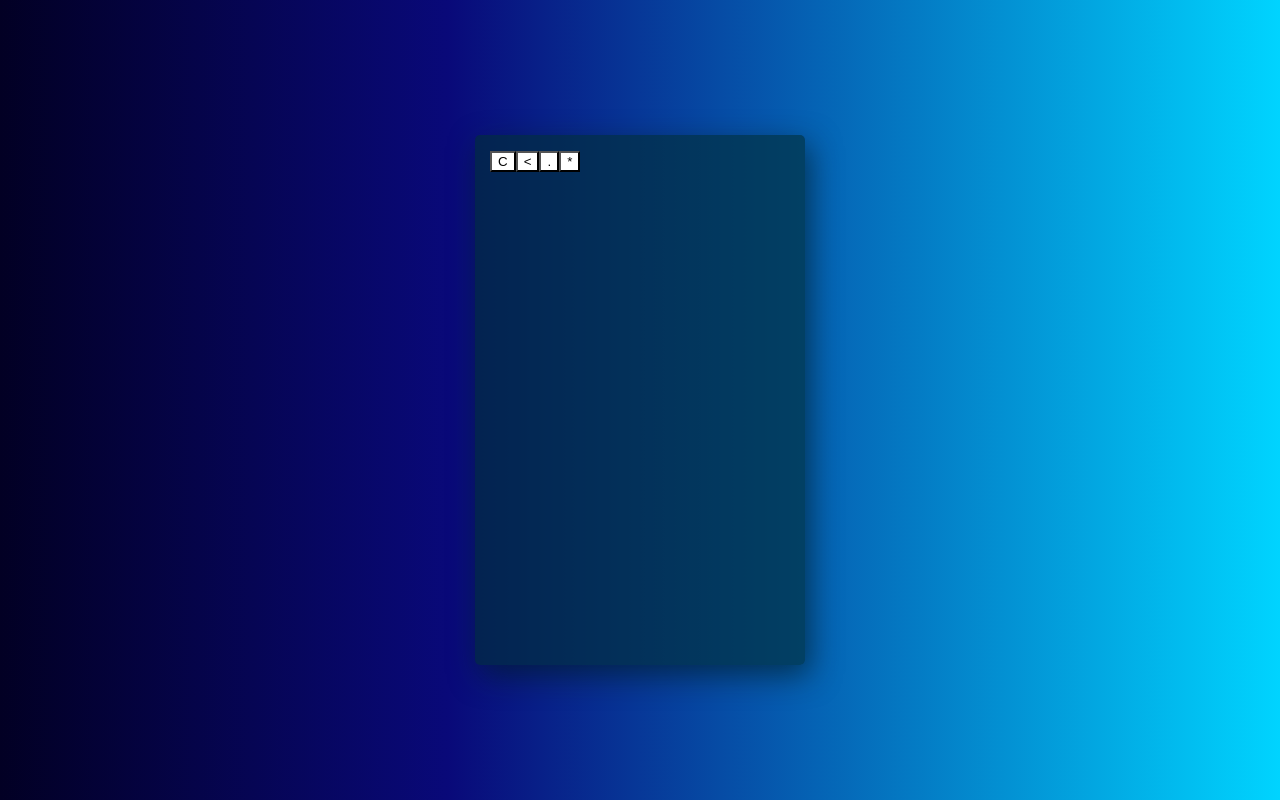
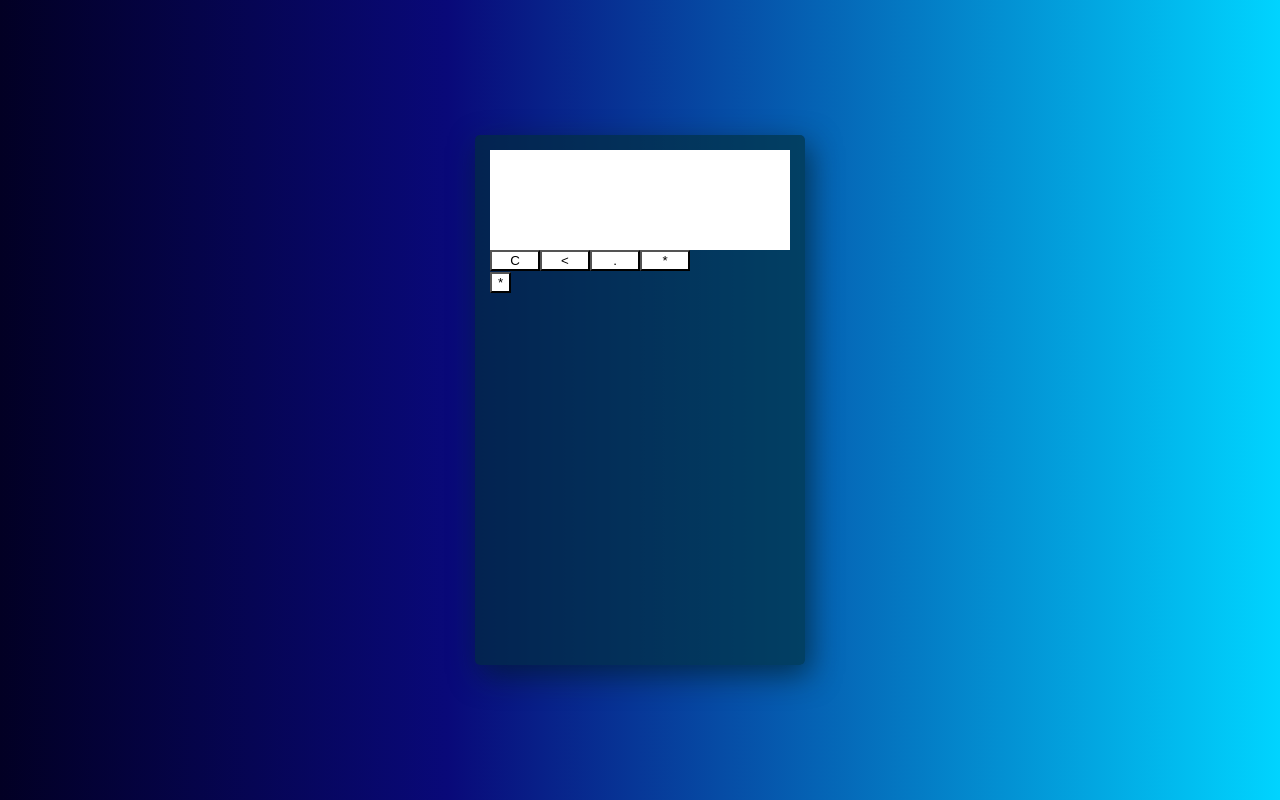
Before and after one commit to evilyn-cordeiro/basiccalculatorreact-web, a React (Create React App) app: page / in a window 1280 px wide. Built offline with nearby package versions, Linux system fonts and the light colour scheme.

Commit message:
07 de Janeiro 11:27am

```diff
--- a/src/App.js
+++ b/src/App.js
@@ -1,14 +1,17 @@
 import { Button } from './components';
-import { CalculatorBk } from './app-style';
-
+import * as Styled from './app-style';
 
 export default function App() {
   return (
-    <CalculatorBk>
-      <Button label='C' name="x"/>
-      <Button label='<' />
-      <Button label='.' />
+    <Styled.CalculatorBk>
+      <Styled.DisplayResult></Styled.DisplayResult>
+      <Styled.Row>
+      <Styled.Button label='C'/>
+      <Styled.Button label='<' />
+      <Styled.Button label='.' />
+      <Styled.Button label='*' />
+      </Styled.Row>
       <Button label='*' />
-    </CalculatorBk>
+    </Styled.CalculatorBk>
   );
 }
--- a/src/app-style.js
+++ b/src/app-style.js
@@ -1,5 +1,5 @@
 import styled from "styled-components";
-import { Button } from "./components";
+import { Button as Btn } from "./components";
 
 export const CalculatorBk = styled.div`
 
@@ -10,5 +10,19 @@ export const CalculatorBk = styled.div`
     box-shadow: 5px 10px 30px #021c22a2;
     border-radius: 5px;
     padding: 15px;
+`
 
+export const Button = styled(Btn)`
+    heigth:50px;
+    width:50px;
 `
+export const Row = styled.div`
+    display:flex;
+    flex-grow:1;
+`
+
+export const DisplayResult = styled.div`
+    height: 100px;
+    width: 300px;
+    background-color:white;
+`
```
